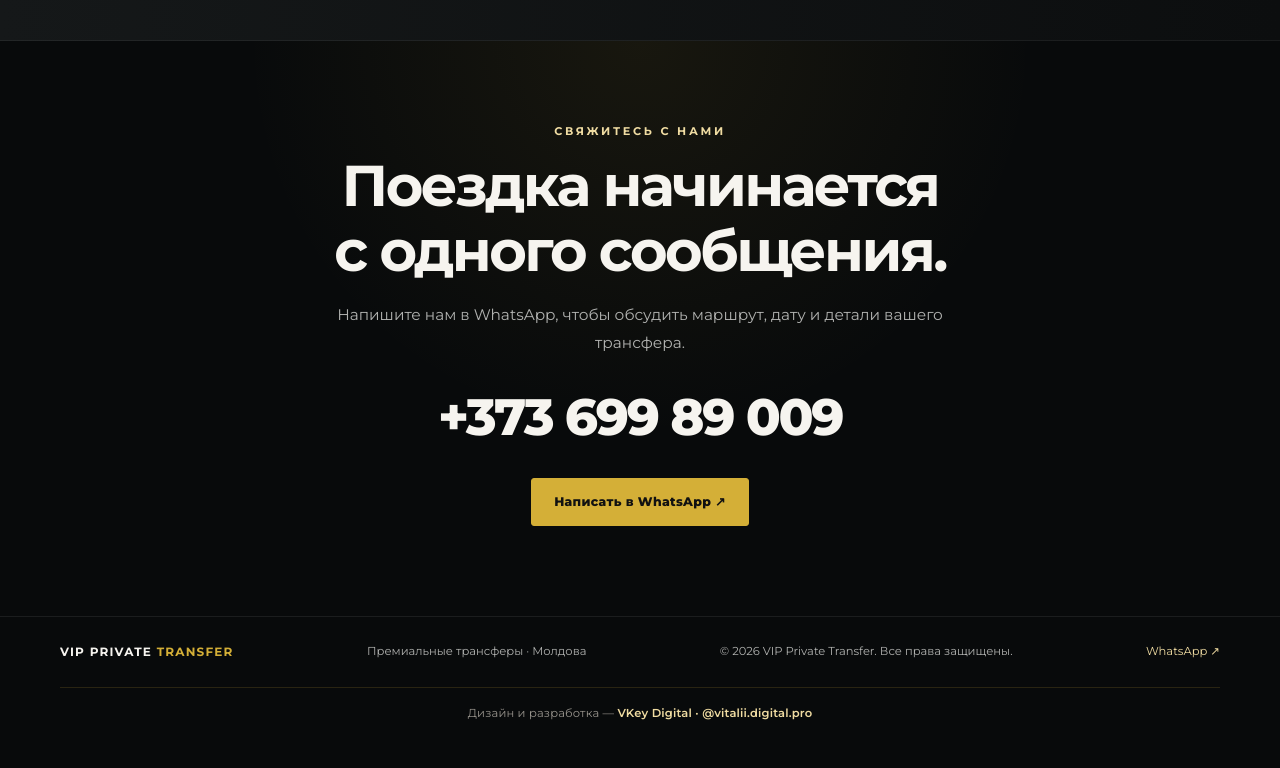
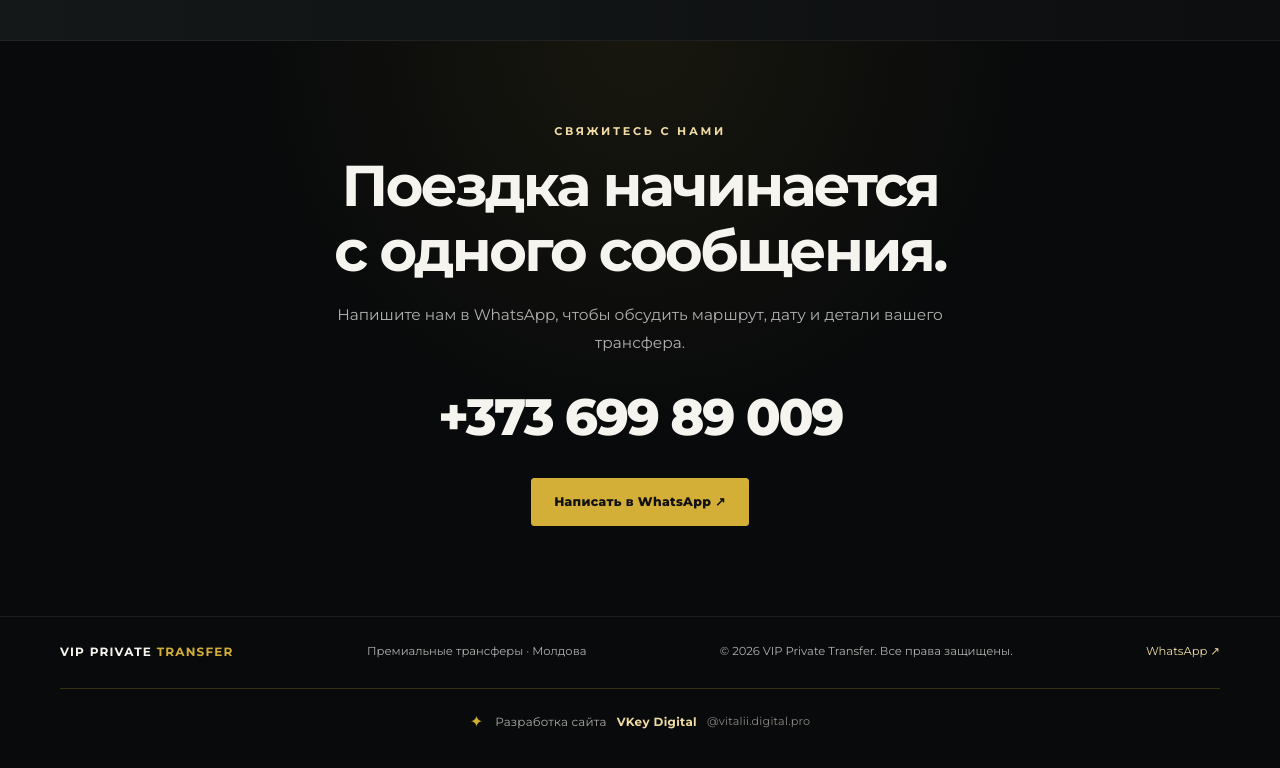
Before and after one commit to VitaliiCostiuc/vip-private-transfer, a plain HTML site: page index.html in a window 1280 px wide. Shown: the part 4136-4904 px from the top of the page. Drawn offline with Linux system fonts and the light colour scheme.

Commit message:
Strengthen studio attribution and document preview usage

```diff
--- a/index.html
+++ b/index.html
@@ -11,6 +11,8 @@
   <meta property="og:image" content="photos/01.jpg">
   <meta name="color-scheme" content="dark">
   <meta name="format-detection" content="telephone=no">
+  <meta name="author" content="VKey Digital · @vitalii.digital.pro">
+  <link rel="author" href="https://www.tiktok.com/@vitalii.digital.pro">
   <title>VIP Private Transfer — премиальные трансферы по Молдове</title>
   <link rel="preconnect" href="https://fonts.googleapis.com">
   <link rel="preconnect" href="https://fonts.gstatic.com" crossorigin>
@@ -103,11 +105,15 @@
     @media (max-width:380px){.brand-text{font-size:.61rem}.brand-mark{width:27px;height:27px}.btn-nav{font-size:.63rem;padding:9px}.hero h1{font-size:2.33rem}.gallery-item{min-height:165px}.phone{font-size:1.58rem}}
     @media (prefers-reduced-motion:reduce){*,*::before,*::after{scroll-behavior:auto!important;transition:none!important;animation:none!important}}
 
-    .creator-credit{margin-top:25px;padding-top:16px;border-top:1px solid rgba(212,175,55,.16);font-size:.72rem;line-height:1.7;color:#97938c;text-align:center;letter-spacing:.015em}
-    .creator-credit a{color:var(--lightgold);font-weight:600;text-decoration:none;transition:color .2s ease}
-    .creator-credit a:hover{color:#fff0c4;text-decoration:underline}
+    /* Studio credit is an intentional part of the published design. */
+    .creator-credit{margin-top:26px;padding-top:19px;border-top:1px solid rgba(212,175,55,.23);display:flex;align-items:center;justify-content:center;flex-wrap:wrap;gap:7px 10px;font-size:.74rem;line-height:1.75;color:#a8a59d;text-align:center;letter-spacing:.018em}
+    .creator-credit__symbol{font-size:1rem;color:var(--champagne);margin-right:2px}
+    .creator-credit__by{color:#aaa9a5}
+    .creator-credit a{color:var(--lightgold);font-weight:700;letter-spacing:.03em;text-decoration:none;transition:color .2s ease}
+    .creator-credit a:hover{color:#fff0c4;text-decoration:underline;text-underline-offset:4px}
     .creator-credit a:focus-visible{outline:2px solid var(--champagne);outline-offset:3px}
-</style>
+    .creator-credit__handle{color:#8d8984;font-size:.7rem}
+  </style>
 </head>
 <body>
   <header class="topbar">
@@ -177,7 +183,15 @@
     <section class="approach" aria-label="Принцип работы"><div class="container approach-inner"><div><div class="eyebrow">Ваше время бесценно</div><strong>Не просто трансфер.<br>Персональный уровень заботы.</strong><p>Каждая поездка начинается с внимания к деталям.</p></div><a class="btn" href="https://wa.me/37369989009" target="_blank" rel="noopener noreferrer">Заказать VIP-трансфер ↗</a></div></section>
     <section class="contact" id="contact" aria-labelledby="contact-title"><div class="container"><div class="eyebrow">Свяжитесь с нами</div><h2 class="heading" id="contact-title">Поездка начинается<br>с одного сообщения.</h2><p class="subcopy">Напишите нам в WhatsApp, чтобы обсудить маршрут, дату и детали вашего трансфера.</p><a class="phone" href="tel:+37369989009">+373 699 89 009</a><a class="btn" href="https://wa.me/37369989009" target="_blank" rel="noopener noreferrer">Написать в WhatsApp ↗</a></div></section>
   </main>
-  <footer class="footer"><div class="container footer-inner"><strong>VIP PRIVATE <span style="color:var(--champagne)">TRANSFER</span></strong><span>Премиальные трансферы · Молдова</span><span>© 2026 VIP Private Transfer. Все права защищены.</span><a href="https://wa.me/37369989009" target="_blank" rel="noopener noreferrer">WhatsApp ↗</a></div><div class="container creator-credit">&#1044;&#1080;&#1079;&#1072;&#1081;&#1085; &#1080; &#1088;&#1072;&#1079;&#1088;&#1072;&#1073;&#1086;&#1090;&#1082;&#1072; &#8212; <a href="https://www.tiktok.com/@vitalii.digital.pro" target="_blank" rel="noopener noreferrer" aria-label="VKey Digital в TikTok">VKey Digital &middot; @vitalii.digital.pro</a></div></footer>
+  <footer class="footer"><div class="container footer-inner"><strong>VIP PRIVATE <span style="color:var(--champagne)">TRANSFER</span></strong><span>Премиальные трансферы · Молдова</span><span>© 2026 VIP Private Transfer. Все права защищены.</span><a href="https://wa.me/37369989009" target="_blank" rel="noopener noreferrer">WhatsApp ↗</a></div>
+    <!-- В демонстрационной версии подпись разработчика сохраняется по договорённости с владельцем проекта. -->
+    <div class="container creator-credit" aria-label="Разработчик сайта">
+      <span class="creator-credit__symbol" aria-hidden="true">✦</span>
+      <span class="creator-credit__by">Разработка сайта</span>
+      <a href="https://www.tiktok.com/@vitalii.digital.pro" target="_blank" rel="noopener noreferrer" title="VKey Digital — разработка сайтов и автоматизация">VKey Digital</a>
+      <span class="creator-credit__handle">@vitalii.digital.pro</span>
+    </div>
+</footer>
   <a class="wa-float" href="https://wa.me/37369989009" target="_blank" rel="noopener noreferrer" aria-label="Написать в WhatsApp" title="Написать в WhatsApp"><svg viewBox="0 0 32 32" aria-hidden="true"><path d="M16.02 3C8.82 3 3 8.8 3 15.97c0 2.42.67 4.78 1.94 6.82L3 29l6.39-1.88a13.02 13.02 0 0 0 6.63 1.8C23.2 28.92 29 23.11 29 15.97 29 8.8 21.39 3H16.02zm0 2.33a10.66 10.66 0 0 1 10.66 10.64 10.67 10.67 0 0 1-10.66 10.64c-2.08 0-4.1-.61-5.83-1.75l-.42-.28-3.77 1.1 1.17-3.64-.3-.47a10.59 10.59 0 0 1-1.56-5.6A10.68 10.68 0 0 1 16.02 5.33zm-5.27 4.5c-.3 0-.79.1-1.2.53-.41.45-1.57 1.53-1.57 3.74s1.61 4.34 1.83 4.64c.22.29 3.1 4.96 7.7 6.75 3.82 1.48 4.6 1.18 5.43 1.1.83-.07 2.7-1.1 3.08-2.15.38-1.05.38-1.95.27-2.15-.11-.2-.42-.32-.87-.54l-2.55-1.24c-.41-.21-.71-.31-1.01.15-.3.46-1.16 1.46-1.43 1.76-.26.3-.52.34-.96.11-.45-.22-1.91-.7-3.64-2.23a13.62 13.62 0 0 1-2.53-3.15c-.27-.45-.03-.7.2-.92.2-.2.45-.52.67-.78.22-.26.3-.45.45-.75.15-.3.07-.56-.04-.79l-1.14-2.76c-.3-.72-.6-.62-.82-.63h-.7z"/></svg></a>
 </body>
 </html>
```
Also changed, not shown: ATTRIBUTION.txt (added), README.txt.
